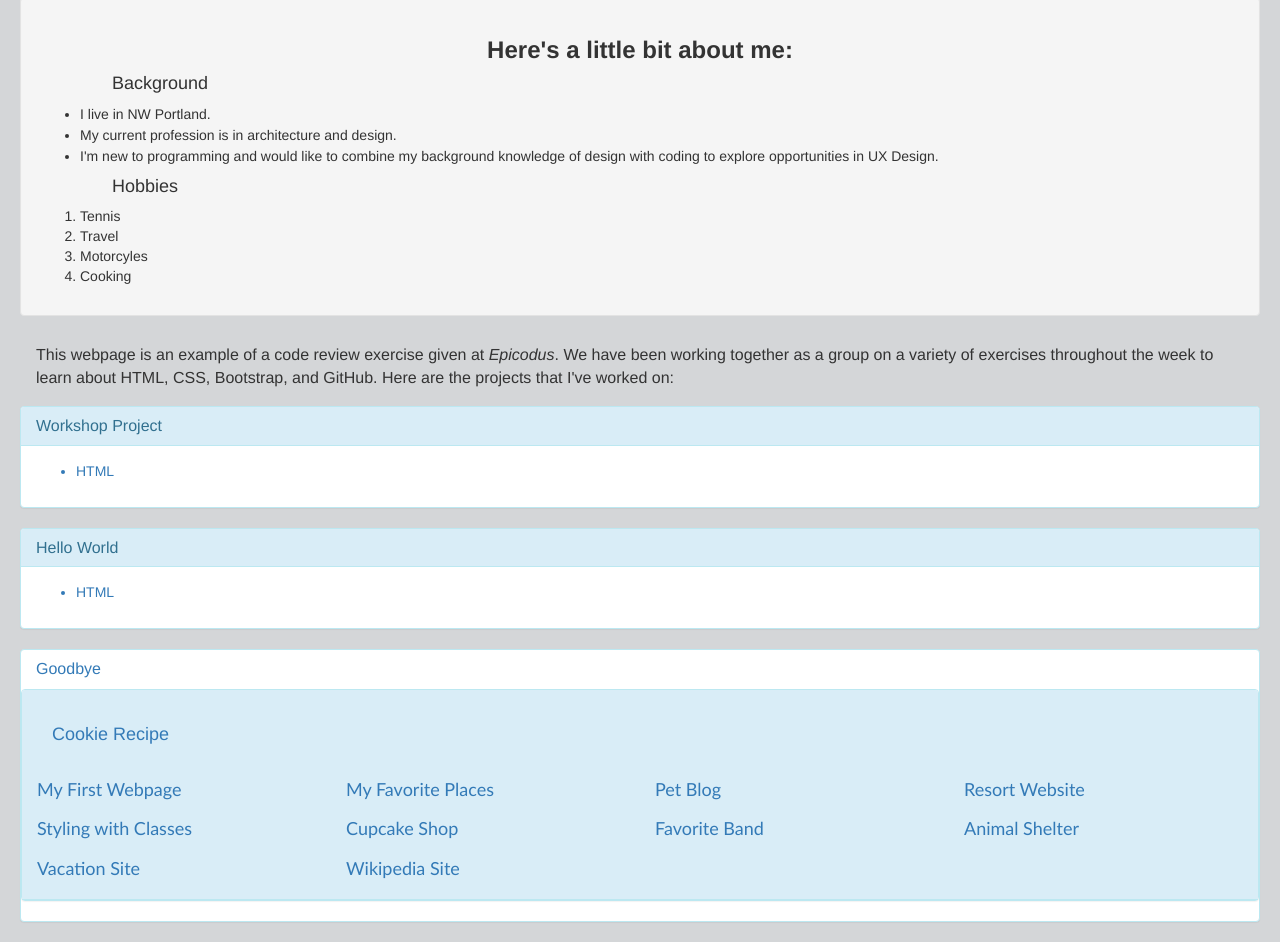
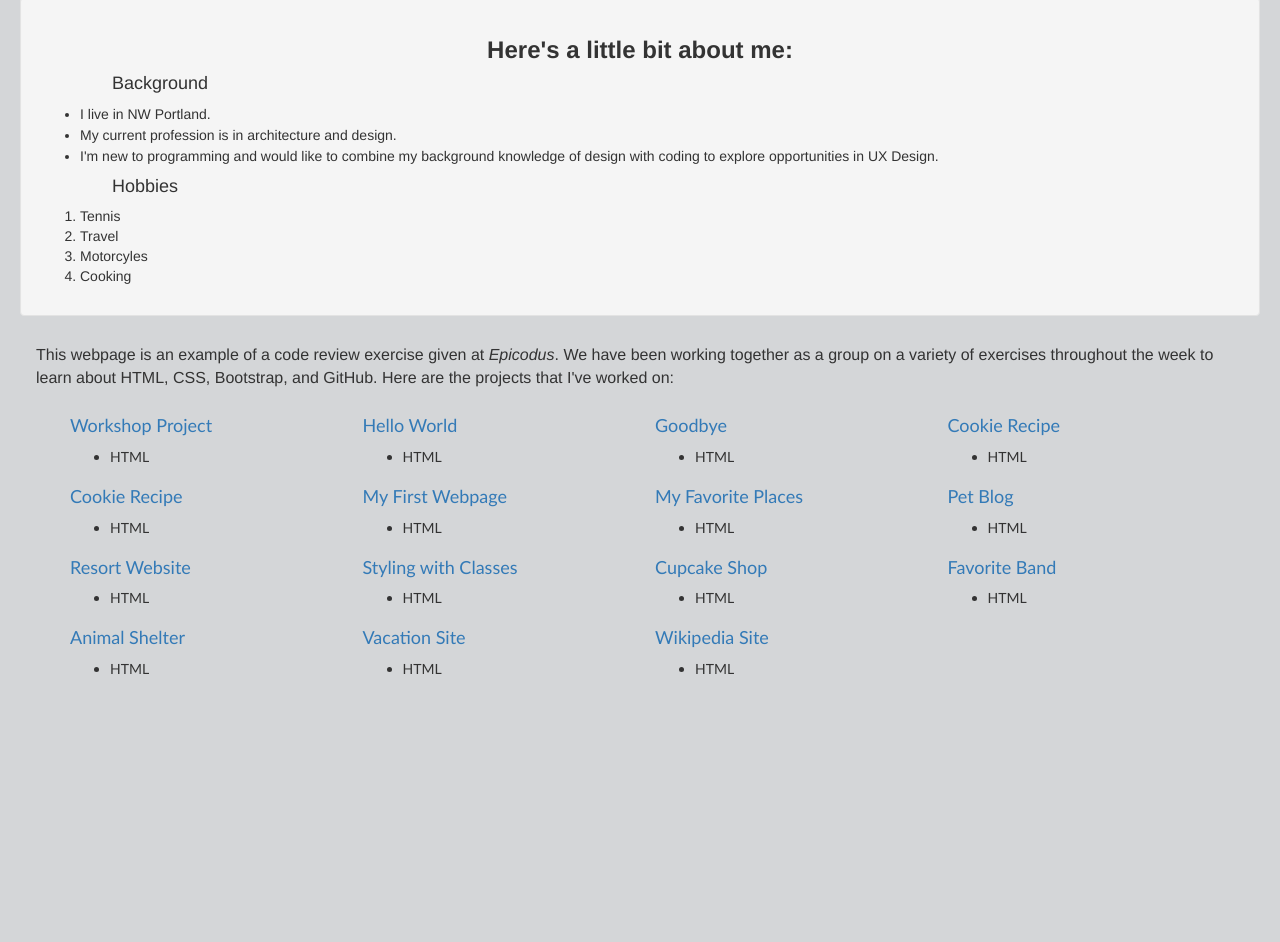
Before and after one commit to kategoss/about-me, a plain HTML site: page index.html in a window 1280 px wide. Shown: the part 344-1286 px from the top of the page. After the commit the page ends 1053 px from the top, so only its background shows below. Drawn offline with Linux system fonts and the light colour scheme.

Commit message:
change all exercises to include bullet list of languages used

```diff
--- a/css/styles.css
+++ b/css/styles.css
@@ -47,3 +47,9 @@ p {
 p {
   font-size: 16px;
 }
+
+.panel {
+  width: 300px;
+  height: 100px;
+  align-items: center;
+}
--- a/index.html
+++ b/index.html
@@ -34,72 +34,94 @@
     <p>This webpage is an example of a code review exercise given at <em>Epicodus</em>. We have been working together as a group on a variety of exercises throughout the week to learn about HTML, CSS, Bootstrap, and GitHub. Here are the projects that I've worked on:
     </p>
 
-    <div class="panel panel-info">
-      <div class="panel-heading">
-        <h4 class="panel-title"><a href="https://github.com/kategoss/workshop_project">Workshop Project</h4>
-      </div>
-      <div class="panel-body">
+    <div class="container">
+      <div class="row">
+        <div class="col-md-3">
+          <h4><a href="https://github.com/kategoss/workshop_project">Workshop Project</a></h4>
           <ul>
             <li>HTML</li>
           </ul>
         </div>
-    </div>
-
-    <div class="panel panel-info">
-      <div class="panel-heading">
-        <h4 class="panel-title"><a href="https://github.com/kategoss/hello-world">Hello World</h4>
-      </div>
-      <div class="panel-body">
+        <div class="col-md-3">
+          <h4><a href="https://github.com/kategoss/hello-world">Hello World</a></h4>
             <ul>
               <li>HTML</li>
             </ul>
         </div>
+        <div class="col-md-3">
+          <h4><a href="https://github.com/kategoss/goodbye-">Goodbye</a></h4>
+          <ul>
+            <li>HTML</li>
+        </div>
+        <div class="col-md-3">
+          <h4><a href="https://github.com/kategoss/cookie-recipe">Cookie Recipe</a></h4>
+          <ul>
+            <li>HTML</li>
+        </div>
       </div>
 
-    <div class="panel panel-info">
-      <div class="panel-heading">
-        <h4 class="panel-title"<a href="https://github.com/kategoss/goodbye-">Goodbye</h4>
+      <div class="row">
+        <div class="col-md-3">
+          <h4><a href="https://github.com/kategoss/cookie-recipe">Cookie Recipe</a></h4>
+          <ul>
+            <li>HTML</li>
+        </div>
+        <div class="col-md-3">
+          <h4><a href="https://github.com/kategoss/my-first-webpage">My First Webpage</a></h4>
+          <ul>
+            <li>HTML</li>
+        </div>
+        <div class="col-md-3">
+          <h4><a href="https://github.com/kategoss/my-favorite-places">My Favorite Places</a></h4>
+          <ul>
+            <li>HTML</li>
+        </div>
+        <div class="col-md-3">
+          <h4><a href="https://github.com/kategoss/pet-blog">Pet Blog</a></h4>
+          <ul>
+            <li>HTML</li>
+        </div>
       </div>
 
-    <div class="panel panel-info">
-      <div class="panel-heading">
-      <div class="panel-body">
-          <h4><a href="https://github.com/kategoss/cookie-recipe">Cookie Recipe</h4>
-      </div>
       <div class="row">
         <div class="col-md-3">
-          <h4><a href="https://github.com/kategoss/my-first-webpage">My First Webpage</h4>
+          <h4><a href="https://github.com/kategoss/Resort-Website">Resort Website</a></h4>
+          <ul>
+            <li>HTML</li>
         </div>
         <div class="col-md-3">
-          <h4><a href="https://github.com/kategoss/my-favorite-places">My Favorite Places</h4>
+          <h4><a href="https://github.com/kategoss/Styling_with_classes">Styling with Classes</a></h4>
+          <ul>
+            <li>HTML</li>
         </div>
         <div class="col-md-3">
-          <h4><a href="https://github.com/kategoss/pet-blog">Pet Blog</h4>
+          <h4><a ref="https://github.com/kategoss/cupcake-shop">Cupcake Shop</a></h4>
+          <ul>
+          <li>HTML</li>
         </div>
         <div class="col-md-3">
-          <h4><a href="https://github.com/kategoss/Resort-Website">Resort Website</h4>
+          <h4><a href="https://github.com/kategoss/favorite-band">Favorite Band</a></h4>
+          <ul>
+            <li>HTML</li>
         </div>
       </div>
+
       <div class="row">
         <div class="col-md-3">
-        <h4><a href="https://github.com/kategoss/Styling_with_classes">Styling with Classes</h4>
+          <h4><a href="https://github.com/kategoss/animal-shelter">Animal Shelter</a></h4>
+          <ul>
+            <li>HTML</li>
         </div>
         <div class="col-md-3">
-        <h4><a ref="https://github.com/kategoss/cupcake-shop">Cupcake Shop</h4>
+          <h4><a href="https://github.com/kategoss/vacation-site">Vacation Site</a></h4>
+          <ul>
+            <li>HTML</li>
         </div>
         <div class="col-md-3">
-        <h4><a href="https://github.com/kategoss/favorite-band">Favorite Band</h4>
+          <h4><a href="https://github.com/kategoss/wikipedia-site">Wikipedia Site</a></h4>
+          <ul>
+            <li>HTML</li>
         </div>
-      <div class="col-md-3">
-        <h4><a href="https://github.com/kategoss/animal-shelter">Animal Shelter</h4>
-      </div>
-    </div>
-    <div class="row">
-      <div class="col-md-3">
-        <h4><a href="https://github.com/kategoss/vacation-site">Vacation Site</h4>
-      </div>
-      <div class="col-md-3">
-        <h4><a href="https://github.com/kategoss/wikipedia-site">Wikipedia Site</h4>
       </div>
     </div>
   </body>
```
Lines whose indentation alone changed are shown as unchanged.
